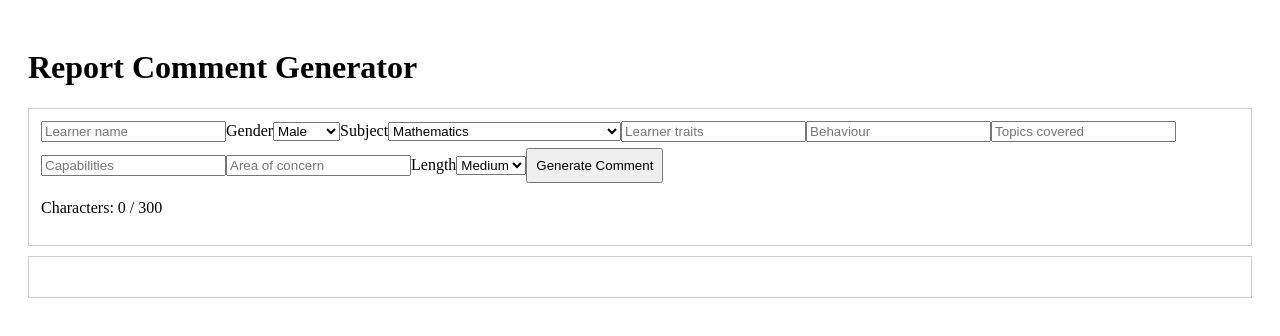
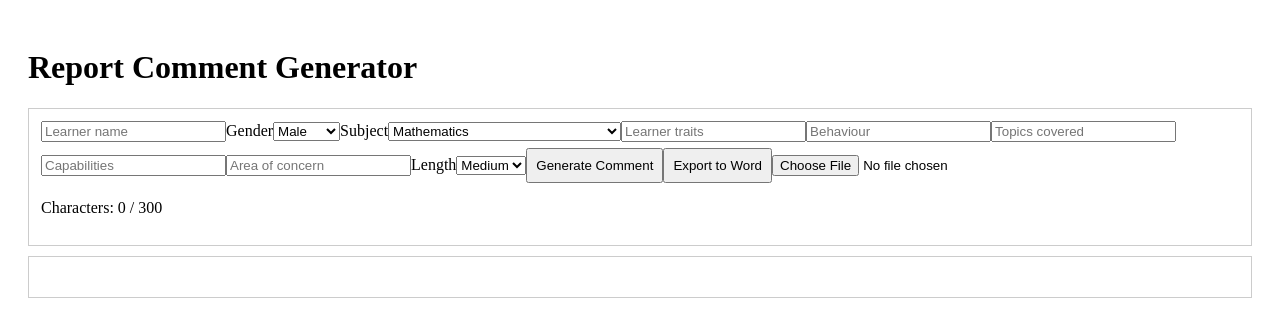
Before and after one commit to RobertS02/report-comment-generator, a React (Vite) app: page / in a window 1280 px wide. Shown: the top 336 px of the page. Built offline with nearby package versions, Linux system fonts and the light colour scheme.

Commit message:
Update App.jsx

```diff
--- a/App.jsx
+++ b/App.jsx
@@ -39,26 +39,74 @@ function capitalise(text) {
   return text.charAt(0).toUpperCase() + text.slice(1);
 }
 
-// ✅ STYLE GUIDE CLEANER (from your documents)
+// ✅ STYLE GUIDE CLEANER
 function applyStyleGuide(text) {
   if (!text) return "";
 
   return text
-    .replace(/learner|pupil|boy|girl/gi, "student") // enforce "student"
+    .replace(/learner|pupil|boy|girl/gi, "student")
+    .replace(/insightfil/gi, "insightful")
+    .replace(/triganomotary/gi, "trigonometry")
     .replace(/maths/gi, "Mathematics")
     .replace(/classwork/gi, "class work")
     .replace(/cocurricular/gi, "co-curricular")
-    .replace(/insightfil/gi, "insightful")
-    .replace(/triganomotary/gi, "trigonometry")
     .replace(/organise/gi, "organize")
     .replace(/recognise/gi, "recognize")
     .replace(/realise/gi, "realize")
     .replace(/focussed/gi, "focused")
-    .replace(/needs /gi, "should ") // softer tone
+    .replace(/needs /gi, "should ")
     .trim();
 }
 
-// MAIN COMPONENT
+// ✅ CORE COMMENT ENGINE
+function generateComment(data) {
+  let text = "";
+  const limit = charLimits[data.length || "medium"];
+
+  const p = pronouns[data.gender] || "he";
+  const P = capitalise(p);
+
+  const cleanTraits = applyStyleGuide(data.traits);
+  const cleanBehaviour = applyStyleGuide(data.behaviour);
+  const cleanTopics = applyStyleGuide(data.topics);
+  const cleanCapabilities = applyStyleGuide(data.capabilities);
+  const cleanConcern = applyStyleGuide(data.concern);
+
+  const add = (sentence) => {
+    const s = capitalise(sentence);
+    if ((text + " " + s).trim().length <= limit) {
+      text += (text ? " " : "") + s;
+    }
+  };
+
+  // ✅ 1. Traits + behaviour (human opening)
+  if (cleanTraits && cleanBehaviour) {
+    add(`^n is ${cleanTraits} and ${cleanBehaviour}, and ${p} approaches lessons with a positive attitude`);
+  } else if (cleanTraits) {
+    add(`^n is ${cleanTraits} and ${p} engages positively during lessons`);
+  }
+
+  // ✅ 2. Capabilities
+  if (cleanCapabilities) {
+    add(`${P} shows ${cleanCapabilities}, which supports continued academic growth`);
+  }
+
+  // ✅ 3. Academic
+  add(`${P} is making steady progress in ${data.subject} and is becoming more confident in applying key skills`);
+
+  // ✅ 4. Topics
+  if (cleanTopics) {
+    add(`${P} has worked with topics such as ${cleanTopics} and is developing a stronger understanding`);
+  }
+
+  // ✅ 5. Concern
+  if (cleanConcern) {
+    add(`${P} should focus on improving ${cleanConcern} to continue making progress`);
+  }
+
+  return text + ".";
+}
+
 export default function App() {
   const [name, setName] = useState("");
   const [gender, setGender] = useState("male");
@@ -70,54 +118,70 @@ export default function App() {
   const [concern, setConcern] = useState("");
   const [length, setLength] = useState("medium");
   const [comment, setComment] = useState("");
+  const [bulkComments, setBulkComments] = useState([]);
 
+  // ✅ SINGLE COMMENT
   const generate = () => {
-    let text = "";
-    const limit = charLimits[length];
+    const result = generateComment({
+      name,
+      gender,
+      subject,
+      traits,
+      behaviour,
+      topics,
+      capabilities,
+      concern,
+      length
+    });
 
-    const p = getPronoun(gender);
-    const P = capitalise(p);
+    setComment(result);
+  };
 
-    // Clean inputs
-    const cleanTraits = applyStyleGuide(traits);
-    const cleanBehaviour = applyStyleGuide(behaviour);
-    const cleanTopics = applyStyleGuide(topics);
-    const cleanCapabilities = applyStyleGuide(capabilities);
-    const cleanConcern = applyStyleGuide(concern);
+  // ✅ BULK CSV UPLOAD
+  const handleUpload = (e) => {
+    const file = e.target.files[0];
+    if (!file) return;
 
-    const add = (sentence) => {
-      const s = capitalise(sentence);
-      if ((text + " " + s).trim().length <= limit) {
-        text += (text ? " " : "") + s;
-      }
+    const reader = new FileReader();
+
+    reader.onload = (event) => {
+      const rows = event.target.result.split("\n").slice(1);
+
+      const generated = rows.map((row) => {
+        const [name, gender, subject, traits, behaviour, topics, capabilities, concern, length] = row.split(",");
+
+        if (!name) return null;
+
+        return generateComment({
+          name,
+          gender,
+          subject,
+          traits,
+          behaviour,
+          topics,
+          capabilities,
+          concern,
+          length
+        });
+
+      }).filter(Boolean);
+
+      setBulkComments(generated);
     };
 
-    // ✅ 1. TRAITS + BEHAVIOUR (OPENING HUMAN LINE)
-    if (cleanTraits && cleanBehaviour) {
-      add(`^n is ${cleanTraits} and ${cleanBehaviour}, and ${p} approaches lessons with a positive attitude`);
-    } else if (cleanTraits) {
-      add(`^n is ${cleanTraits} and ${p} engages positively during lessons`);
-    }
+    reader.readAsText(file);
+  };
 
-    // ✅ 2. CAPABILITIES (STRENGTH)
-    if (cleanCapabilities) {
-      add(`${P} shows ${cleanCapabilities}, which supports continued academic growth`);
-    }
+  // ✅ EXPORT TO WORD
+  const exportToWord = () => {
+    const all = [comment, ...bulkComments].join("\n\n");
 
-    // ✅ 3. ACADEMIC PERFORMANCE (SUBJECT-BASED)
-    add(`${P} is making good progress in ${subject} and is becoming more confident in applying key skills`);
+    const blob = new Blob([all], { type: "application/msword" });
 
-    // ✅ 4. TOPICS COVERED
-    if (cleanTopics) {
-      add(`${P} has worked with topics such as ${cleanTopics} and is developing a stronger understanding`);
-    }
-
-    // ✅ 5. CONCERN (SOFTENED + DEVELOPMENTAL)
-    if (cleanConcern) {
-      add(`${P} should focus on improving ${cleanConcern} to continue making progress`);
-    }
-
-    setComment(text + ".");
+    const a = document.createElement("a");
+    a.href = URL.createObjectURL(blob);
+    a.download = "report-comments.doc";
+    a.click();
   };
 
   return (
@@ -125,7 +189,6 @@ export default function App() {
       <h1>Report Comment Generator</h1>
 
       <Box>
-        {/* ORDER CORRECT ✅ */}
 
         <input placeholder="Learner name" value={name} onChange={(e) => setName(e.target.value)} />
 
@@ -141,13 +204,9 @@ export default function App() {
         </select>
 
         <input placeholder="Learner traits" value={traits} onChange={(e) => setTraits(e.target.value)} />
-
         <input placeholder="Behaviour" value={behaviour} onChange={(e) => setBehaviour(e.target.value)} />
-
         <input placeholder="Topics covered" value={topics} onChange={(e) => setTopics(e.target.value)} />
-
         <input placeholder="Capabilities" value={capabilities} onChange={(e) => setCapabilities(e.target.value)} />
-
         <input placeholder="Area of concern" value={concern} onChange={(e) => setConcern(e.target.value)} />
 
         <label>Length</label>
@@ -158,6 +217,9 @@ export default function App() {
         </select>
 
         <Button onClick={generate}>Generate Comment</Button>
+        <Button onClick={exportToWord}>Export to Word</Button>
+
+        <input type="file" accept=".csv" onChange={handleUpload} />
 
         <p>Characters: {comment.length} / {charLimits[length]}</p>
       </Box>
@@ -166,6 +228,14 @@ export default function App() {
         <p>{comment}</p>
       </Box>
 
+      {bulkComments.length > 0 && (
+        <Box>
+          <h3>Bulk Comments</h3>
+          {bulkComments.map((c, i) => (
+            <p key={i}>{c}</p>
+          ))}
+        </Box>
+      )}
     </div>
   );
 }
```
